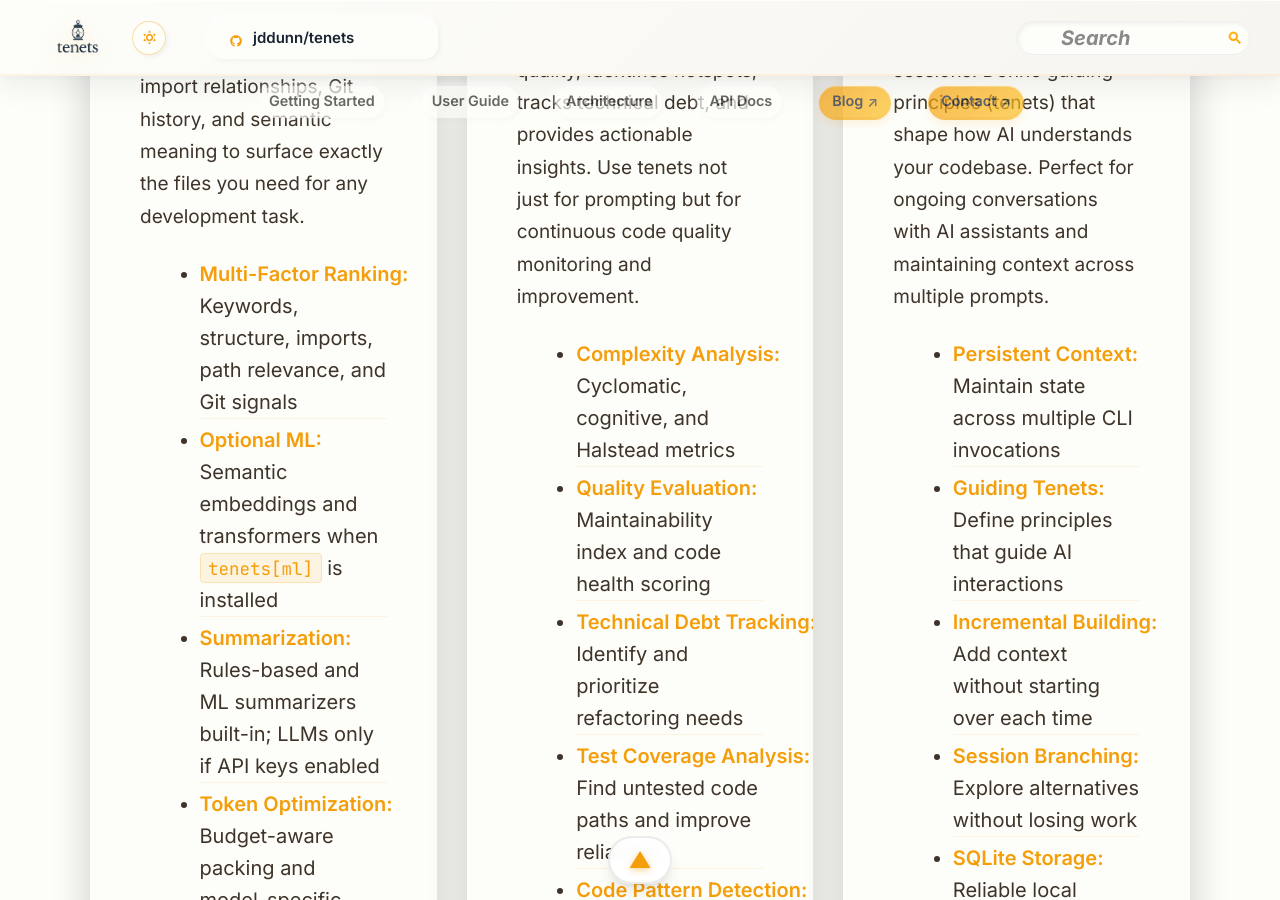
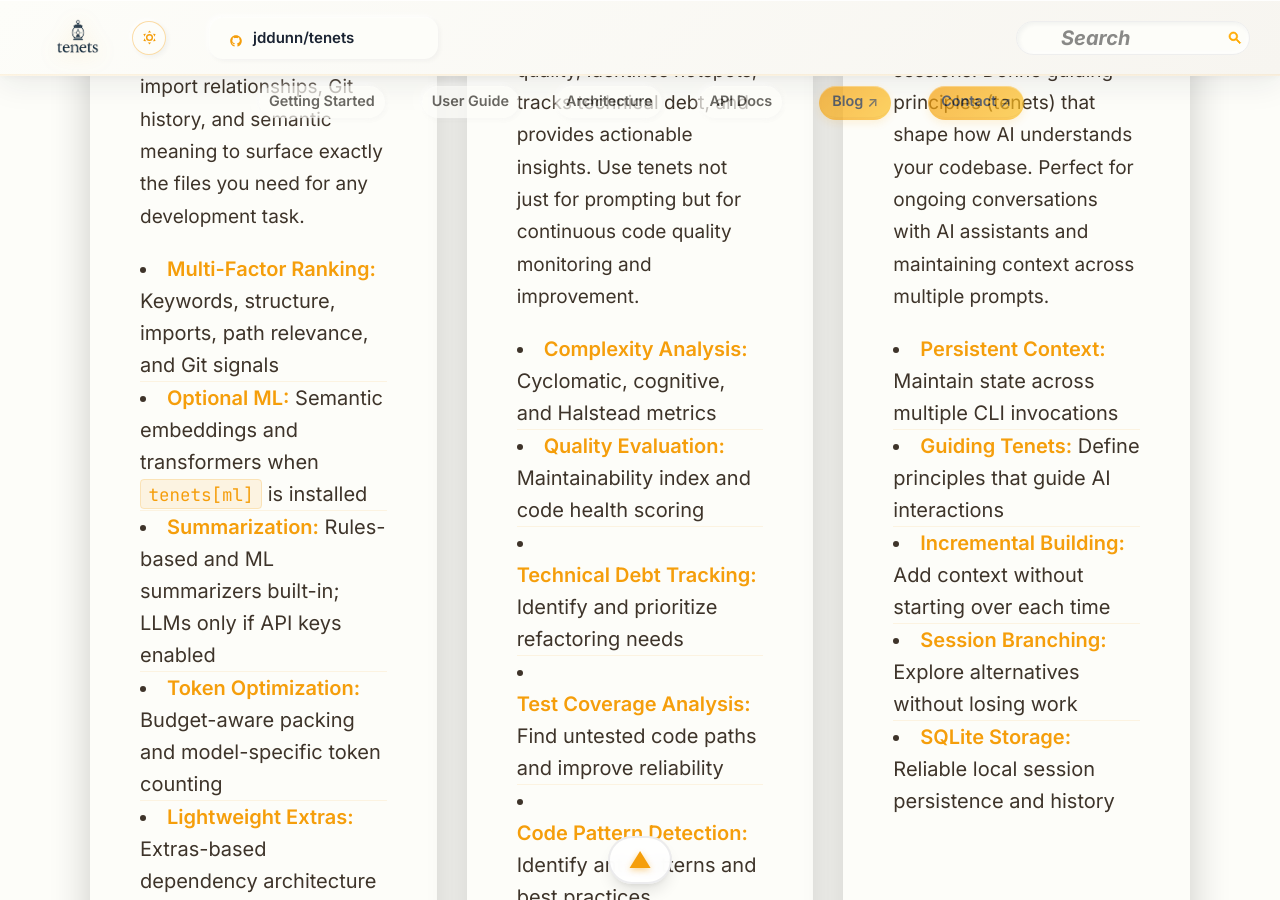
Before and after one commit to jddunn/tenets, an MkDocs documentation site: the page built from docs/index.md, in a window 1280 px wide and 900 px high, scrolled down 2844 px. Built offline with MkDocs 1.6.1 and Material for MkDocs 9.7.7, drawn with Linux system fonts in a browser that asks for light colours; nearby versions of some CDN libraries; comment, search, counter and statistics services are not loaded.

Commit message:
docs: feature card text style fixes

```diff
--- a/docs/styles/cards.css
+++ b/docs/styles/cards.css
@@ -188,9 +188,10 @@
 /* Feature lists inside large cards */
 .feature-card-large .feature-list {
   margin: 0.5rem 0 0 0; /* keep tight to the title/description */
-  padding: 0 0 0 1.1rem; /* left-align bullets with modest indent */
-  list-style-position: outside;
-  text-align: left; /* ensure not centered by grid wrappers */
+  padding: 0; /* align exactly with the title's left edge */
+  list-style-type: disc; /* ensure default bullets appear */
+  list-style-position: inside; /* bullets + text flush with title */
+  text-align: left; /* explicit left align in case of inherited center */
 }
 .feature-card-large .feature-list li {
   margin: 0.25rem 0; /* reduce vertical spacing */
--- a/docs/styles/overrides.css
+++ b/docs/styles/overrides.css
@@ -172,3 +172,30 @@ label.md-header__button[for="__search"] { display: none !important; }
     pointer-events: auto !important;
   }
 }
+
+/* ----------------------------------------------------
+   Core Features cards: force bullets fully flush-left
+   ---------------------------------------------------- */
+/* Target UL within the large feature cards on the home page */
+.md-typeset .features-grid .feature-card-large ul.feature-list,
+.features-grid .feature-card-large ul.feature-list,
+.feature-card-large ul.feature-list {
+  /* kill any theme/UA indentation */
+  margin: 0 !important;
+  margin-left: 0 !important;
+  padding: 0 !important;
+  padding-left: 0 !important;
+  padding-inline-start: 0 !important;
+  /* ensure we actually show bullets */
+  list-style-type: disc !important;
+  list-style-position: inside !important; /* bullet + text align with title edge */
+  text-align: left !important;
+}
+
+.md-typeset .features-grid .feature-card-large ul.feature-list > li,
+.features-grid .feature-card-large ul.feature-list > li,
+.feature-card-large ul.feature-list > li {
+  margin: 0 !important;
+  padding: 0 !important; /* no extra left pad on li items */
+  text-align: left !important;
+}
```
